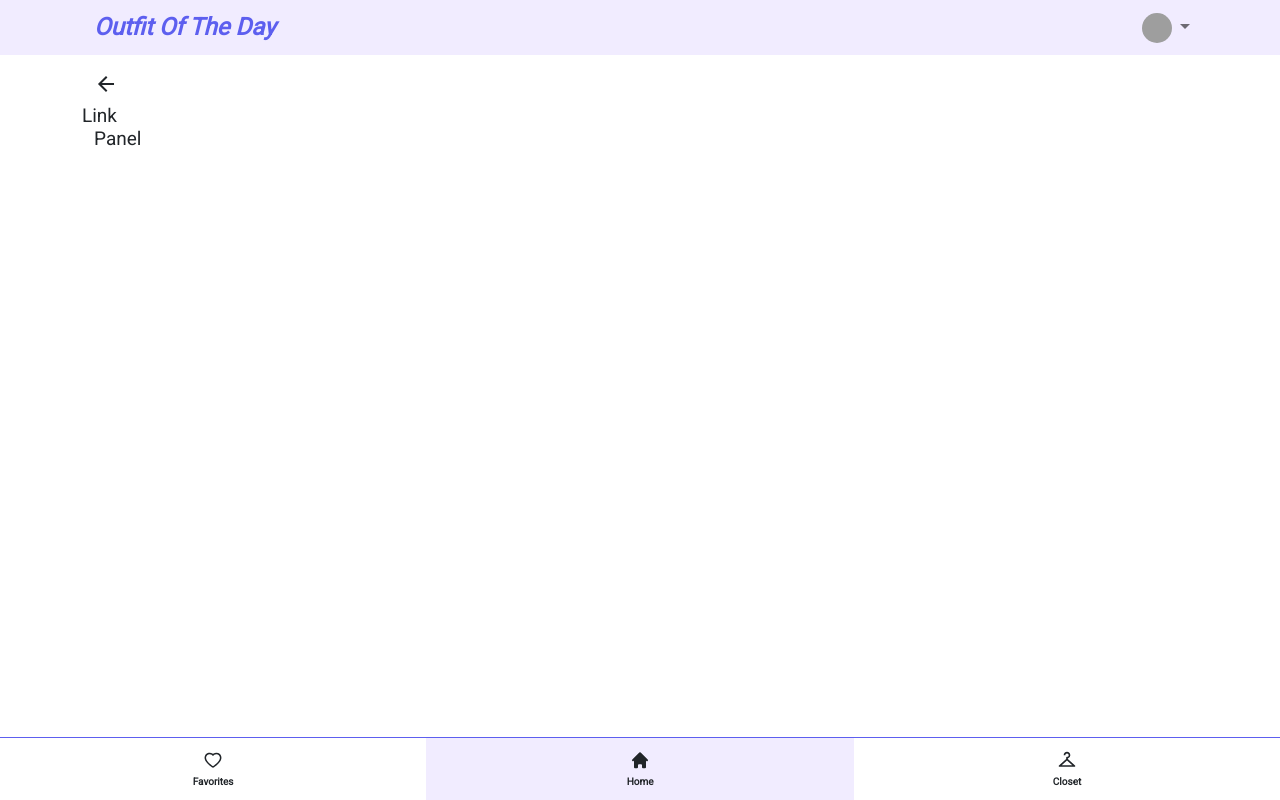
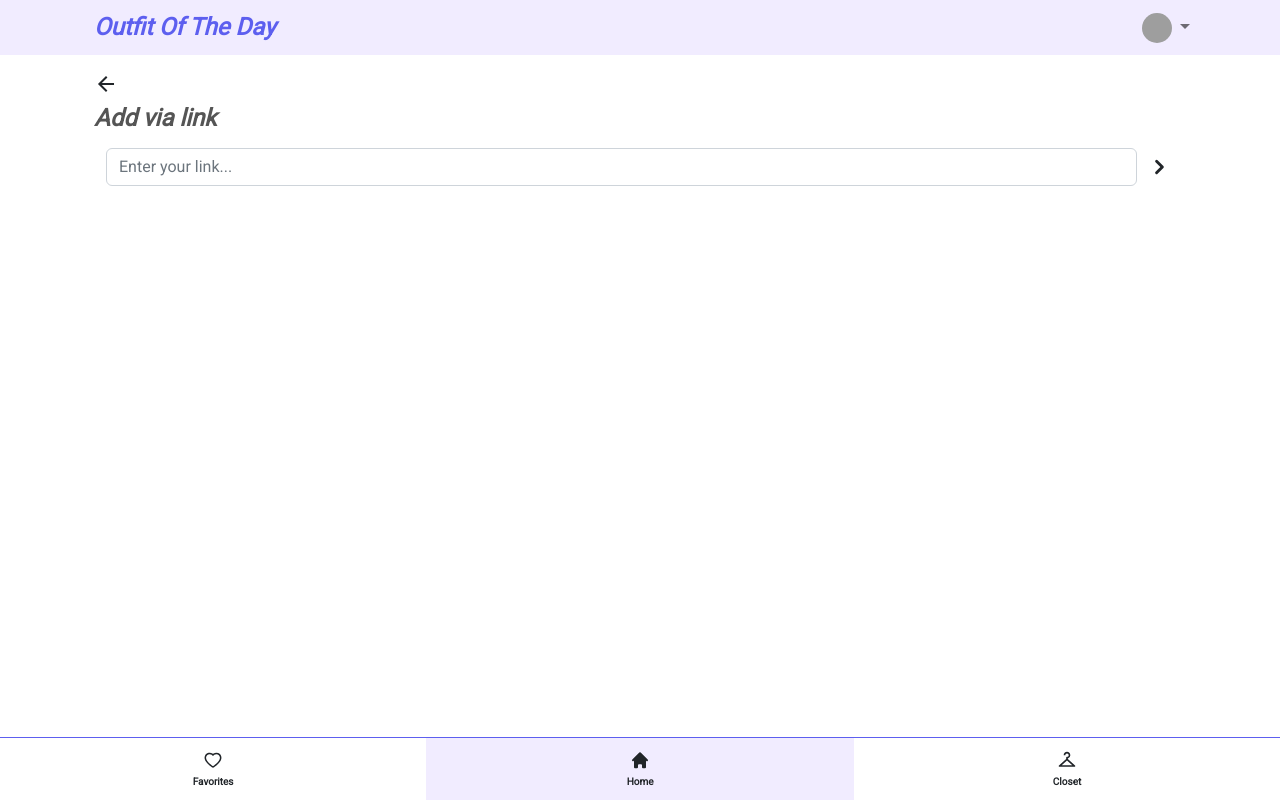
Before and after one commit to 394-w23/OutfitOfTheDay, a React (Vite) app: page /add in a window 1280 px wide. Both pictures are taken after a click on the button "Use Link". Built offline with nearby package versions, Linux system fonts and the light colour scheme; no server answers; the database is empty; grey boxes are pictures that could not be loaded.

Commit message:
Link upload shows valid image when url inserted

```diff
--- a/src/components/Upload/LinkUpload.jsx
+++ b/src/components/Upload/LinkUpload.jsx
@@ -1,16 +1,50 @@
-import React from "react";
+import React, { useState } from "react";
 import { IoMdArrowBack } from "react-icons/io";
+import { HiChevronRight } from "react-icons/hi";
 import Container from "react-bootstrap/Container";
+import Form from "react-bootstrap/Form";
+import Image from "react-bootstrap/Image";
 import AddClothesPanel from "./AddClothesPanel";
 
 const LinkUpload = ({ step }) => {
+  const [link, setLink] = useState();
+  const [finishedURL, setFinishedURL] = useState(false);
+  const [isValid, setIsValid] = useState(true);
+
+  const loadImage = () => {
+    setFinishedURL(true);
+    setIsValid(true);
+  };
+
   return (
     <Container className="mt-3">
       <Container className="mb-2">
         <IoMdArrowBack size={24} onClick={() => step(0)} />
       </Container>
-      Link
-      <AddClothesPanel />
+      <Container className="mb-3">
+        <h4 className="add-title">Add via link</h4>
+        <Container className="link-upload-form">
+          <Form.Control
+            type="text"
+            placeholder="Enter your link..."
+            onChange={(e) => setLink(e.target.value)}
+          />
+          <HiChevronRight className="ps-2" size={38} onClick={loadImage} />
+        </Container>
+      </Container>
+      {finishedURL && isValid && (
+        <Container className="add-image-container">
+          <Image
+            className="add-image"
+            src={link}
+            onError={() => setIsValid(false)}
+          />
+        </Container>
+      )}
+      {finishedURL && !isValid && (
+        <h4 className="text-center text-muted">Invalid Image</h4>
+      )}
+      {finishedURL && isValid && <AddClothesPanel />}
     </Container>
   );
 };
--- a/src/styles/add-clothes.css
+++ b/src/styles/add-clothes.css
@@ -35,3 +35,18 @@
   border-color: #5d5fef;
   color: #555555;
 }
+
+/* LINK UPLOAD */
+
+.link-upload-form {
+  display: flex;
+  align-items: center;
+}
+
+.add-image {
+  aspect-ratio: 1 / 1;
+  width: 25vh;
+  height: auto;
+  margin: auto;
+  display: block;
+}
```
